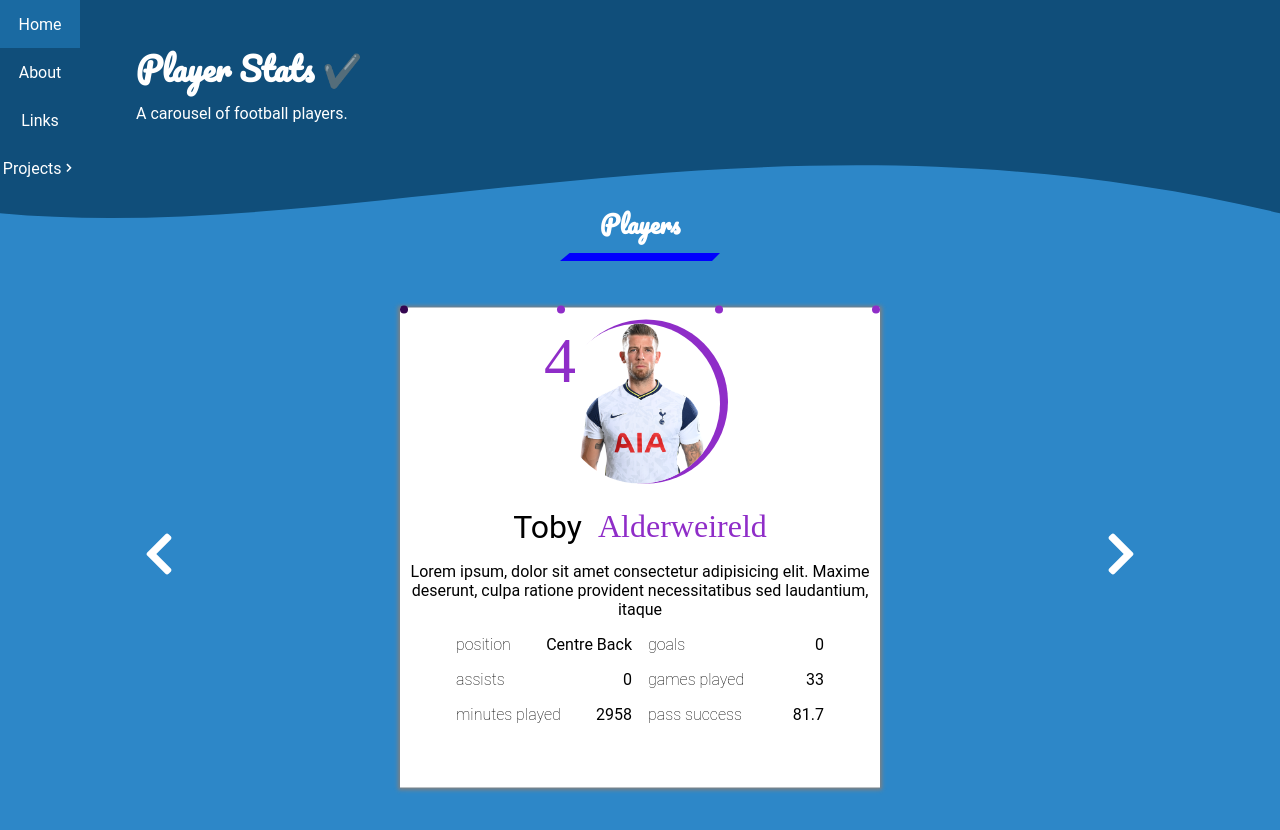
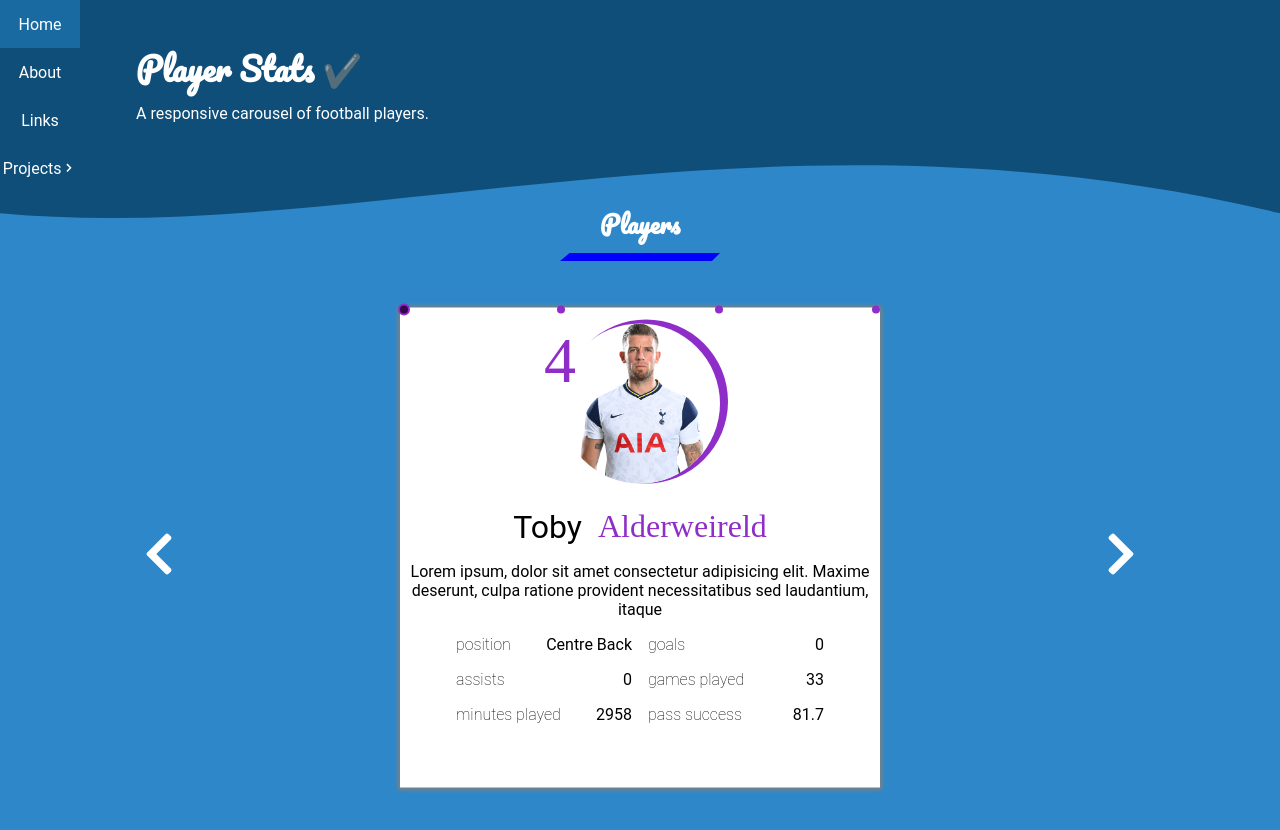
Before and after one commit to SiAust/react-portfolio, a React (Create React App) app: page /players in a window 1280 px wide. Shown: the top 830 px of the page. Built offline with nearby package versions, Linux system fonts and the light colour scheme; a web font is replaced by a local one.

Commit message:
add responsive carousel

```diff
--- a/src/Players/PlayerCard.js
+++ b/src/Players/PlayerCard.js
@@ -9,10 +9,14 @@ const PlayerCard = ({
     text,
     image,
     stats,
+    dragFunction,
 }) => {
     return (
-        <article className={clazz}>
-            <div className="player-card">
+        <article className={clazz} onMouseDown={(e) => dragFunction(e)}>
+            <div
+                className="player-card"
+                // draggable="true"
+            >
                 <div className="player-card-img">
                     <span>{squadNumber}</span>
                     <img src={image} alt={`${firstName} ${lastName}`} />
--- a/src/Players/index.js
+++ b/src/Players/index.js
@@ -33,8 +33,75 @@ const PlayerStats = () => {
         return index;
     };
 
+    function dragPlayerCard(e) {
+        // console.log(e.target);
+        // console.log(e.target.id);
+        // console.log(`x : ${e.clientX}`);
+        const playerCard = e.target;
+        let x = 0;
+
+        let dragX = e.clientX;
+        document.onmousemove = onMouseMove;
+        document.onmouseup = onMouseUp;
+
+        function onMouseMove(e) {
+            // console.log(`moving ${e.target}`);
+            // console.log(`x : (${dragX} - ${e.clientX}) = ${x}`);
+
+            x = e.clientX - dragX;
+            if (x <= -100) {
+                // console.log("minus 100");
+                slideLeft();
+                /* hide the visible shift back to left: 0
+                if we're transitioning between cards*/
+                if (index === data.length - 1) {
+                    playerCard.style.left = 0;
+                    // console.log("bump left");
+                } else {
+                    setTimeout(() => {
+                        playerCard.style.left = 0;
+                    }, 1000);
+                }
+
+                return;
+            }
+            if (x >= 100) {
+                // console.log("plus 100");
+                slideRight();
+                /* hide the visible shift back to left: 0
+                if we're transitioning between cards */
+                if (index === 0) {
+                    playerCard.style.left = 0;
+                    // console.log("bump right");
+                } else {
+                    setTimeout(() => {
+                        playerCard.style.left = 0;
+                    }, 1000);
+                }
+
+                return;
+            }
+            playerCard.style.left = x + "px";
+        }
+
+        function onMouseUp(e) {
+            // console.log("onMouseUp");
+
+            if (x < 0 && x > -100) {
+                // console.log("not far enough left");
+                playerCard.style.left = 0;
+            }
+            if (x > 0 && x < 100) {
+                // console.log("not far enough right");
+                playerCard.style.left = 0;
+            }
+            document.onmouseup = null;
+            document.onmousemove = null;
+        }
+    }
+
     const info = () => {
-        return <>A carousel of football players.</>;
+        return <>A responsive carousel of football players.</>;
     };
     return (
         <>
@@ -70,6 +137,7 @@ const PlayerStats = () => {
                         return (
                             <>
                                 <PlayerCard
+                                    dragFunction={dragPlayerCard}
                                     key={player.id}
                                     clazz={classes}
                                     {...player}
--- a/src/index.css
+++ b/src/index.css
@@ -621,6 +621,9 @@ form.birthday-form {
 }
 
 .player-card {
+    /* for drag event */
+    position: relative;
+
     display: flex;
     flex-direction: column;
 
@@ -630,6 +633,14 @@ form.birthday-form {
     background-color: white;
     box-shadow: 0 0 4px 2px gray;
     color: black;
+
+    /* for drag event */
+    user-select: none;
+    /* transition: left 0.2s; */
+}
+
+.player-card:hover {
+    cursor: move;
 }
 
 .player-card-img {
@@ -643,6 +654,9 @@ form.birthday-form {
     box-shadow: 6px -2px 0 2px var(--clr-player-4);
     overflow: hidden;
     border-radius: 50%;
+
+    /* for drag event */
+    pointer-events: none;
 }
 
 .player-card-img img {
@@ -666,6 +680,9 @@ form.birthday-form {
 
     text-transform: capitalize;
     font-size: 2rem;
+
+    /* for drag event */
+    pointer-events: none;
 }
 
 .player-card-header p:nth-child(2) {
@@ -676,6 +693,9 @@ form.birthday-form {
 .player-card p,
 .player-card h3 {
     color: black;
+
+    /* for drag event */
+    pointer-events: none;
 }
 
 .stats {
@@ -684,6 +704,9 @@ form.birthday-form {
 
     width: 80%;
     margin: 0 auto;
+
+    /* for drag event */
+    pointer-events: none;
 }
 
 .stat-item {
@@ -777,12 +800,15 @@ form.birthday-form {
     border-radius: 50%;
 
     background-color: var(--clr-player-4);
-    transition: all 1s;
+    transition: all 0.5s;
 
+    box-shadow: 0 0 0 2px rgba(0, 0, 0, 0);
     z-index: 1;
 }
 
 .active-dot {
+    box-shadow: 0 0 0 2px var(--clr-player-4);
+
     background-color: var(--clr-player-1);
 }
 
```
